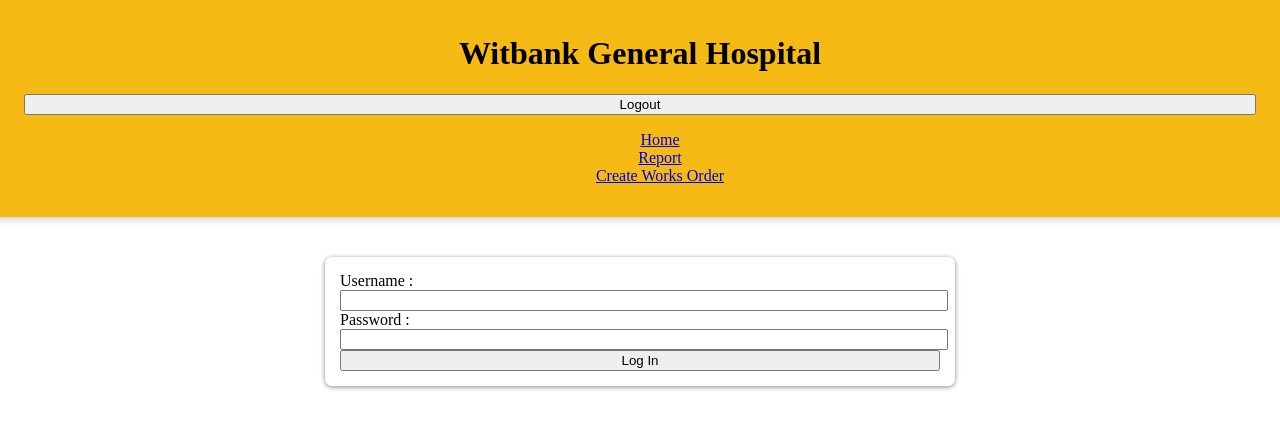
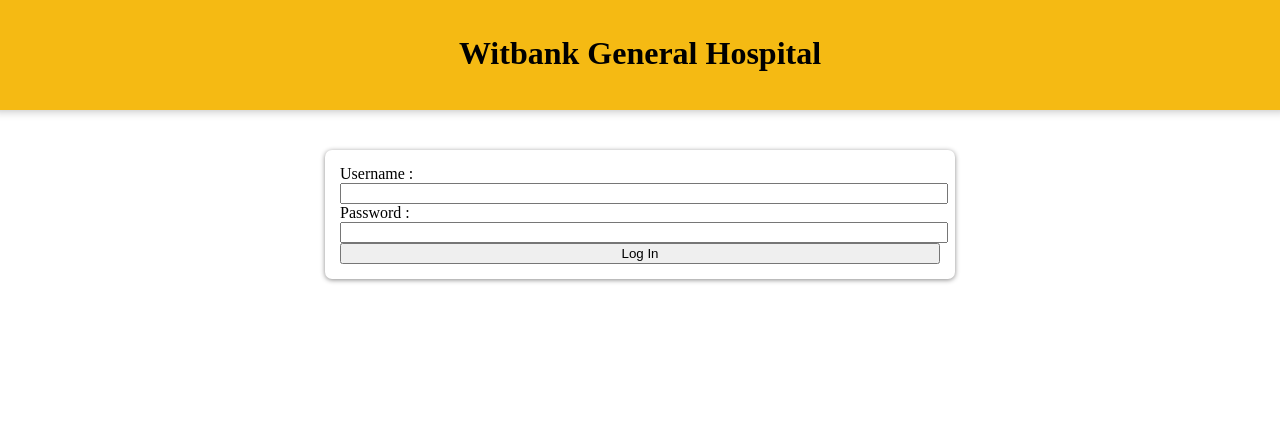
Before and after one commit to jkubayi27/Public-Works-App, a React (Vite) app in the folder public-works/: page / in a window 1280 px wide. Shown: the top 428 px of the page. Built offline with nearby package versions, Linux system fonts and the light colour scheme.

Commit message:
Update UI

```diff
--- a/public-works/src/App.jsx
+++ b/public-works/src/App.jsx
@@ -3,7 +3,6 @@
 import Header from './Header'
 import Filter from './FilterArea'
 import Result from './Result'
-import {BrowserRouter as Router,Routes,Route,Link} from "react-router-dom";
 
 function App() {
   const [orders, setOrders] = useState([]);
--- a/public-works/src/Header.jsx
+++ b/public-works/src/Header.jsx
@@ -1,32 +1,14 @@
 import api from "./api";
 import { Link, useNavigate } from "react-router-dom";
 import Nav from "./Nav";
+import { LogOut } from "./LogOut";
 
-function Header() {
-    const navigate = useNavigate();
-    async function logOut() {
-        try {
-            await api.get('/logout');
-        } catch (err) {
-            // ignore errors; ensure client clears auth state anyway
-            console.error('Logout error', err);
-        }
-
-        // clear client auth state
-        localStorage.removeItem('authenticated');
-
-        // do a hard redirect to the sign-in page to fully reset mounted components
-        // use replace so the protected route isn't left in history
-        window.location.replace('/');
-    }
-
+function Header({showLog,showNav}) {
     return (
         <div className="heading">
             <h1>Witbank General Hospital</h1>
-            <button onClick={logOut} className="logOut">
-                Logout
-            </button>
-            <Nav/>
+            <LogOut showLog={showLog}/>
+            <Nav showNav={showNav} />
         </div>
     )
 }
--- /dev/null
+++ b/public-works/src/LogOut.jsx
@@ -0,0 +1,24 @@
+import api from "./api";
+async function loggingOut() {
+        try {
+            await api.get('/logout');
+        } catch (err) {
+            // ignore errors; ensure client clears auth state anyway
+            console.error('Logout error', err);
+        }
+
+        // clear client auth state
+        localStorage.removeItem('authenticated');
+
+        // do a hard redirect to the sign-in page to fully reset mounted components
+        // use replace so the protected route isn't left in history
+        window.location.replace('/');
+}
+
+export function LogOut({showLog}) {
+    return (
+        <button className={!showLog ? 'logOut' : 'hidden' } onClick={loggingOut}>
+            Logout
+        </button>
+    )
+}
--- a/public-works/src/Nav.jsx
+++ b/public-works/src/Nav.jsx
@@ -1,14 +1,11 @@
 import { Link } from "react-router-dom"
 
-function Nav (props) {
-    const show = {}
+function Nav ({showNav}) {
     return (
-        <div className="head-links">
-            <ul className="nav-links">
-                <li><Link to='/home'>Home</Link></li>
-                <li><Link to='/report'>Report</Link></li>
-                <li><Link to='/create'>Create Works Order</Link></li>
-            </ul>
+        <div className={!showNav ? "head-links" : 'hidden'}>
+            <button className="head-btn"><Link to='/home'>Home</Link></button>
+            <button className="head-btn"><Link to='/report'>Report</Link></button>
+            <button className="head-btn"><Link to='/create'>Create Works Order</Link></button>
         </div>
     )
 }
--- a/public-works/src/SignIn.jsx
+++ b/public-works/src/SignIn.jsx
@@ -29,7 +29,7 @@
     }
     return (
         <>
-            <Header/>
+            <Header showLog='hidden' showNav='hidden'/>
             <div className="orderInput">
                 <form className="inputForm">
                     <label htmlFor="username">Username : </label>
--- a/public-works/src/index.css
+++ b/public-works/src/index.css
@@ -61,11 +61,21 @@
   text-align: center;
 }
 
-.nav-links {
-  list-style: none;
-  text-align: center;
+.head-links {
+  margin-top: 10px;
+  display: flex;
+  justify-content: center;
+}
+
+.head-btn {
+  width: 300px;
+  margin: 10px;
 }
 
 .logOut {
   text-align: center;
 }
+
+.hidden {
+  display: none;
+}
```
